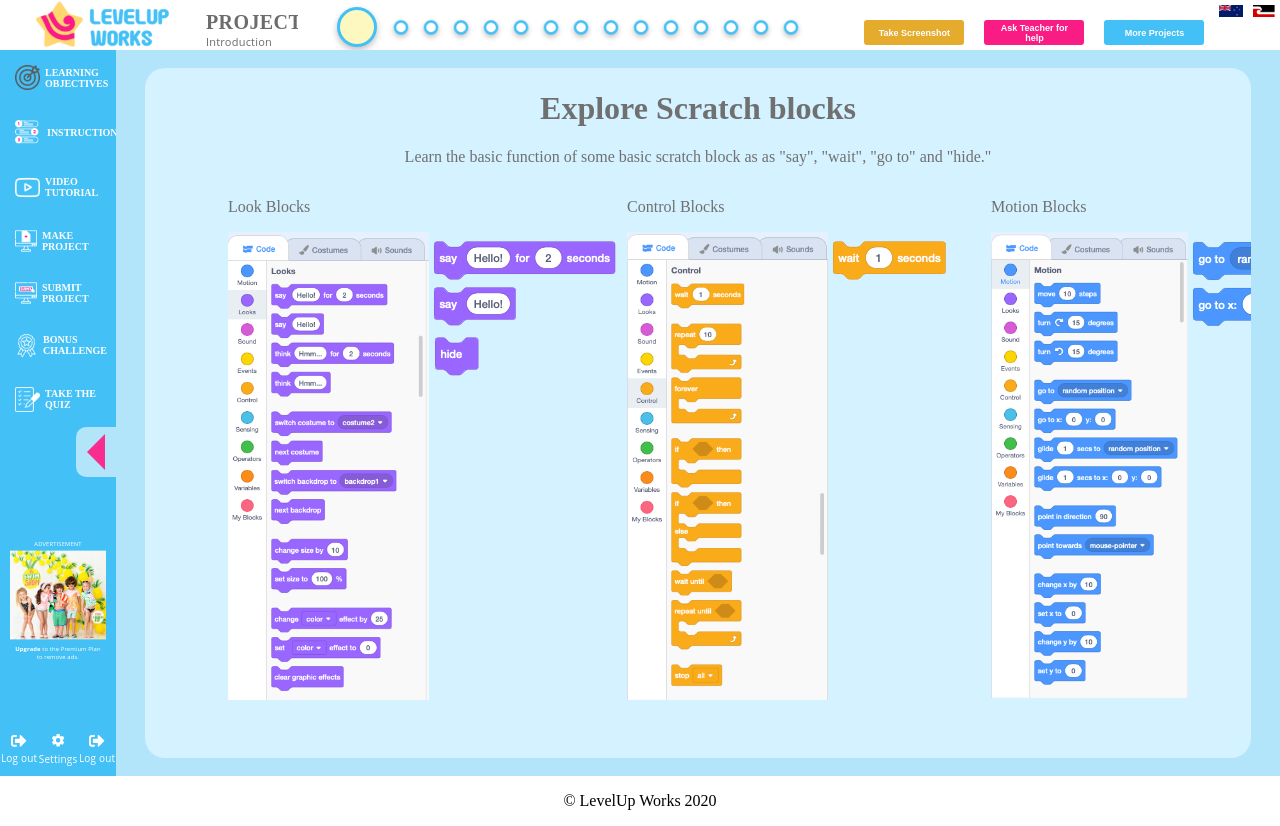
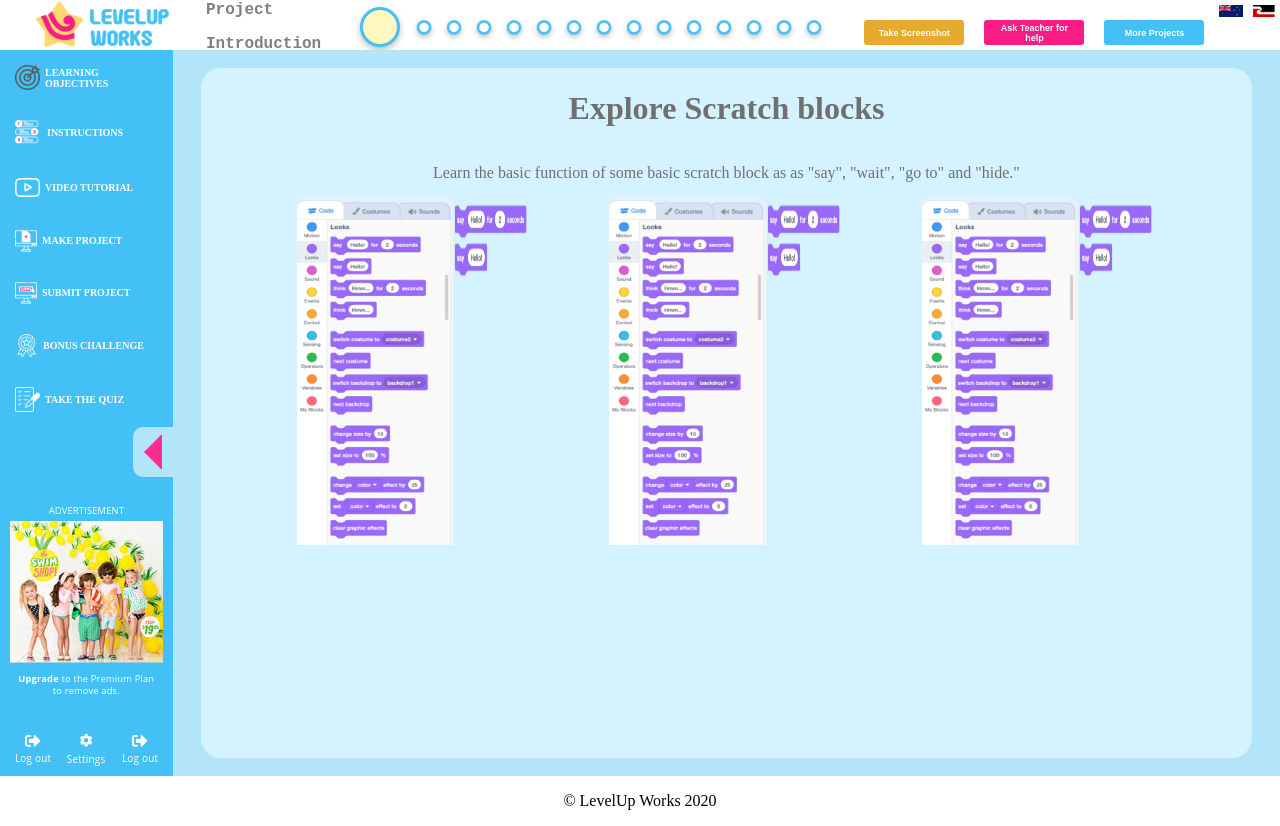
Before and after one commit to yadavdivakar/mission5-turners, a React (Create React App) app: page /instructions in a window 1280 px wide. Built offline with nearby package versions, Linux system fonts and the light colour scheme.

Commit message:
final changes to sidebar

```diff
--- a/src/components/styles/Header/Header.js
+++ b/src/components/styles/Header/Header.js
@@ -1,5 +1,5 @@
 import React from 'react'
-import { StyledHeader, StyledLogoContainer, StyledLeftHeaderGroup, StyledRightHeaderGroup, StyledButtonGroup, StyledButton, StyledFlagGroup, ProjectContainer, LevelsContainer,SmallDotImg } from './Header.styled'
+import { StyledHeader, StyledLogoContainer, StyledLeftHeaderGroup, StyledRightHeaderGroup, StyledButtonGroup, StyledButton, StyledFlagGroup, ProjectContainer, LevelsContainer,SmallDotImg,TextContainer } from './Header.styled'
 // import starImg from "../../../images/Star Logo 07-2.png"
 import { ReactComponent as HeaderLogo } from "../../../images/HeaderLogo.svg";
 import { ReactComponent as ProjectHeader } from "../../../images/ProjectIntro.svg";
@@ -18,7 +18,10 @@ const Header = () => {
         </StyledLogoContainer>
 
         <ProjectContainer>
-          <ProjectHeader></ProjectHeader>
+          <TextContainer>
+            <p>Project</p>
+            <p>Introduction</p>
+          </TextContainer>
         </ProjectContainer>
 
         <LevelsContainer>
--- a/src/components/styles/Header/Header.styled.js
+++ b/src/components/styles/Header/Header.styled.js
@@ -1,92 +1,88 @@
 import styled from "styled-components";
 
 export const StyledHeader = styled.header`
-    display: flex ;
+  display: flex;
   width: 100vw;
-    background-color:white ;
-    min-height: 50px ;
-    justify-content: space-between ;
-    overflow-y: auto;
+  background-color: white;
+  min-height: 50px;
+  justify-content: space-between;
+  overflow-y: hidden;
+  overflow-x: auto;
 
-`
+`;
 
 export const StyledLogoContainer = styled.div`
-    display:flex;
-    justify-content: center ;
-    align-items: center ;
+  display: flex;
+  justify-content: center;
+  align-items: center;
   width: auto;
   padding: 0 30px;
-
-`
+`;
 
 export const StyledLeftHeaderGroup = styled.div`
-    display:flex;
-
-
-
-
-`
+  display: flex;
+`;
 
 export const StyledRightHeaderGroup = styled.div`
-    display:flex;
-`
+  display: flex;
+`;
 
 export const StyledButtonGroup = styled.div`
-    display:flex;
-    align-items:flex-end ;
+  display: flex;
+  align-items: flex-end;
   flex: 1;
-
-
-`
+`;
 
 export const StyledButton = styled.button`
   width: 180px;
   height: 25px;
-    margin-bottom: 5px ;
+  margin-bottom: 5px;
   margin: 0 10px 5px 10px;
   background-color: ${(props) => props.colorSet};
-    border-radius: 3px ;
-    border: none ;
+  border-radius: 3px;
+  border: none;
   color: white;
   font-weight: 900;
   flex: 1;
 
-    @media screen and (max-width: 1480px){
+  @media screen and (max-width: 1480px) {
     width: 100px;
     font-size: 9px;
   }
-
-`
+`;
 
 export const StyledFlagGroup = styled.div`
-    display:flex;
-    *{
+  display: flex;
+  * {
     margin: 5px 5px;
   }
-
-`
+`;
 
 export const ProjectContainer = styled.div`
-    display:flex;
-    align-items: center ;
+  display: flex;
+  align-items: center;
 
-    *{
+  * {
     margin-top: 10px;
   }
-`
+`;
 
 export const LevelsContainer = styled.div`
-    display:flex;
-    align-items: center ;
+  display: flex;
+  align-items: center;
   margin-left: 30px;
-    img{
-        margin-top: 10px ;
+  img {
+    margin-top: 10px;
   }
-
-`
+`;
 
 export const SmallDotImg = styled.img`
   width: 30px;
   margin-top: 10px; ;
+`;
 
-`
+export const TextContainer = styled.div`
+  font-family: "Courier New", Courier, monospace;
+  color: grey;
+  font-weight: 900;
+`;
--- a/src/components/styles/PageLayout/PageLayout.styled.js
+++ b/src/components/styles/PageLayout/PageLayout.styled.js
@@ -1,32 +1,43 @@
 import styled from "styled-components";
 
-
 export const StyledLayout = styled.div`
-    display:flex;
+  display: flex;
   height: 100%;
   width: 100%;
 
-`
+  @media (max-width: 768px) {
+    flex-direction: column;
+  }
+`;
 
 export const StyledMain = styled.main`
-    display:flex;
-    background-color: #B2E4FA ;
+  display: flex;
+  background-color: #b2e4fa;
   width: 100vw;
   height: 100%;
   justify-content: center;
-    align-items: center ;
-`
+  align-items: center;
+`;
 
 export const StyledContentPane = styled.div`
-    display:flex;
+  display: flex;
   width: 85%;
   height: 85%;
-    background-color: red ;
-    border-radius: 20px ;
-
-`
+  background-color: red;
+  border-radius: 20px;
+`;
 
 export const StyledFooter = styled.footer`
-    display:flex;
-    justify-content: center ;
-`
+  display: flex;
+  justify-content: center;
+
+  @media (max-width: 768px) {
+    position: fixed;
+    padding: 10px 10px 0px 10px;
+    bottom: 0;
+    width: 100%;
+    /* Height of the footer*/
+    height: 40px;
+    background: white;
+  }
+`;
--- a/src/components/styles/SideMenu/SideMenu.js
+++ b/src/components/styles/SideMenu/SideMenu.js
@@ -1,6 +1,17 @@
-import React from 'react';
-import { StyledSideBar, StyledSideBarButton, StyledParentDiv, StyledLinkIcon, StyledAdContainer, StyledSettingsSVG, StyledSideBarButtonContainer, StyledLink } from './SideMenu.styled';
-import { useState } from 'react';
+import React from "react";
+import {
+  StyledSideBar,
+  StyledSideBarButton,
+  StyledParentDiv,
+  StyledLinkIcon,
+  StyledAdContainer,
+  StyledSettingsSVG,
+  StyledSideBarButtonContainer,
+  StyledLink,
+  MobileContainer,
+  MenuItemsContainer
+} from "./SideMenu.styled";
+import { useState } from "react";
 import { ReactComponent as LearningObjectivesSVG } from "../../../images/Target.svg";
 import { ReactComponent as InstructionsSVG } from "../../../images/InstructionsIcon.svg";
 import { ReactComponent as VideoSVG } from "../../../images/VideoTutorial.svg";
@@ -15,107 +26,156 @@ import { ReactComponent as AdSVG } from "../../../images/Advertisement.svg";
 import { ReactComponent as TriangleArrowSVG } from "../../../images/Triangle.svg";
 // import { Link } from 'react-router-dom';
 const SideMenu = () => {
-
   const [Open, SetOpen] = useState(true);
   const handleOpenCloseState = () => {
     SetOpen(!Open);
-  }
-
-
+  };
 
   return (
     <>
       <StyledSideBar>
-
         {Open && (
           <>
-
-            <div>
-              {
-                MenuItems.map(({ text, icon,pathstring }) => (
-
+            <>
+              <MenuItemsContainer>
+                {MenuItems.map(({ text, icon, pathstring }) => (
                   <StyledParentDiv key={text}>
-                    <StyledLink to = {pathstring}>
+                    <StyledLink to={pathstring}>
                       <StyledLinkIcon>{icon}</StyledLinkIcon>
                       <p>{text}</p>
                     </StyledLink>
                   </StyledParentDiv>
+                ))}
+              </MenuItemsContainer>
 
-                )
+              <StyledSideBarButtonContainer>
+                <StyledSideBarButton
+                  onClick={handleOpenCloseState}
+                  isOpen={Open}
+                >
+                  <TriangleArrowSVG></TriangleArrowSVG>
+                </StyledSideBarButton>
+              </StyledSideBarButtonContainer>
 
-                )
-              }
-            </div>
+              <StyledAdContainer>
+                <AdSVG />
+              </StyledAdContainer>
 
-            <StyledSideBarButtonContainer >
-              <StyledSideBarButton onClick={handleOpenCloseState} isOpen={Open} >
-                <TriangleArrowSVG></TriangleArrowSVG>
-              </StyledSideBarButton>
-            </StyledSideBarButtonContainer>
+              <StyledSettingsSVG>
+                <ProfileSVG />
+                <SettingsSVG />
+                <LogoutSVG />
+              </StyledSettingsSVG>
+            </>
 
-
-            <StyledAdContainer><AdSVG /></StyledAdContainer>
-
-            <StyledSettingsSVG>
-              <ProfileSVG />
-              <SettingsSVG />
-              <LogoutSVG />
-            </StyledSettingsSVG>
+            <>
+              <MobileContainer>
+                <StyledParentDiv>
+                  <LearningObjectivesSVG
+                    width={SVGwidth}
+                    height={SVGHeight}
+                  ></LearningObjectivesSVG>
+                </StyledParentDiv>
+                <StyledParentDiv>
+                  <InstructionsSVG
+                    width={SVGwidth}
+                    height={SVGHeight}
+                  ></InstructionsSVG>
+                </StyledParentDiv>
+                <StyledParentDiv>
+                  <VideoSVG width={SVGwidth} height={SVGHeight}></VideoSVG>
+                </StyledParentDiv>
+                <StyledParentDiv>
+                  <MakeProjectSVG
+                    width={SVGwidth}
+                    height={SVGHeight}
+                  ></MakeProjectSVG>
+                </StyledParentDiv>
+                <StyledParentDiv>
+                  <SubmitSVG width={SVGwidth} height={SVGHeight}></SubmitSVG>
+                </StyledParentDiv>
+                <StyledParentDiv>
+                  <BonusChallengeSVG
+                    width={SVGwidth}
+                    height={SVGHeight}
+                  ></BonusChallengeSVG>
+                </StyledParentDiv>
+                <StyledParentDiv>
+                  <TakeQuizSVG
+                    width={SVGwidth}
+                    height={SVGHeight}
+                  ></TakeQuizSVG>
+                </StyledParentDiv>
+              </MobileContainer>
+            </>
           </>
         )}
         {!Open && (
           <>
-            <div>
+            <MenuItemsContainer>
               <StyledParentDiv>
-                <LearningObjectivesSVG width={SVGwidth} height={SVGHeight}></LearningObjectivesSVG>
+                <LearningObjectivesSVG
+                  width={SVGwidth}
+                  height={SVGHeight}
+                ></LearningObjectivesSVG>
               </StyledParentDiv>
               <StyledParentDiv>
-                <InstructionsSVG width={SVGwidth} height={SVGHeight}></InstructionsSVG>
+                <InstructionsSVG
+                  width={SVGwidth}
+                  height={SVGHeight}
+                ></InstructionsSVG>
               </StyledParentDiv>
               <StyledParentDiv>
                 <VideoSVG width={SVGwidth} height={SVGHeight}></VideoSVG>
               </StyledParentDiv>
               <StyledParentDiv>
-                <MakeProjectSVG width={SVGwidth} height={SVGHeight}></MakeProjectSVG>
+                <MakeProjectSVG
+                  width={SVGwidth}
+                  height={SVGHeight}
+                ></MakeProjectSVG>
               </StyledParentDiv>
               <StyledParentDiv>
                 <SubmitSVG width={SVGwidth} height={SVGHeight}></SubmitSVG>
               </StyledParentDiv>
               <StyledParentDiv>
-                <BonusChallengeSVG width={SVGwidth} height={SVGHeight}></BonusChallengeSVG>
+                <BonusChallengeSVG
+                  width={SVGwidth}
+                  height={SVGHeight}
+                ></BonusChallengeSVG>
               </StyledParentDiv>
               <StyledParentDiv>
                 <TakeQuizSVG width={SVGwidth} height={SVGHeight}></TakeQuizSVG>
               </StyledParentDiv>
-            </div>
-            <StyledSideBarButtonContainer >
-              <StyledSideBarButton onClick={handleOpenCloseState} isOpen={Open} >
+            </MenuItemsContainer>
+            <StyledSideBarButtonContainer>
+              <StyledSideBarButton onClick={handleOpenCloseState} isOpen={Open}>
                 <TriangleArrowSVG></TriangleArrowSVG>
               </StyledSideBarButton>
             </StyledSideBarButtonContainer>
           </>
         )}
-
-
-
       </StyledSideBar>
     </>
-  )
-}
+  );
+};
 const SVGHeight = 33;
 const SVGwidth = 33;
 const MenuItems = [
-  { text: "LEARNING OBJECTIVES", icon: <LearningObjectivesSVG />, pathstring:"/objectives"},
-  { text: "INSTRUCTIONS", icon: <InstructionsSVG />, pathstring: "/instructions" },
-  { text: "VIDEO TUTORIAL", icon: <VideoSVG />, pathstring:"tutorial" },
+  {
+    text: "LEARNING OBJECTIVES",
+    icon: <LearningObjectivesSVG />,
+    pathstring: "/objectives",
+  },
+  {
+    text: "INSTRUCTIONS",
+    icon: <InstructionsSVG />,
+    pathstring: "/instructions",
+  },
+  { text: "VIDEO TUTORIAL", icon: <VideoSVG />, pathstring: "tutorial" },
   { text: "MAKE PROJECT", icon: <MakeProjectSVG />, pathstring: "makeproject" },
-  { text: "SUBMIT PROJECT", icon: <SubmitSVG />, pathstring:"/"},
-  { text: "BONUS CHALLENGE", icon: <BonusChallengeSVG /> , pathstring:"/"},
-  { text: "TAKE THE QUIZ", icon: <TakeQuizSVG /> , pathstring: "/"},
-]
-
-
-
-
+  { text: "SUBMIT PROJECT", icon: <SubmitSVG />, pathstring: "/" },
+  { text: "BONUS CHALLENGE", icon: <BonusChallengeSVG />, pathstring: "/" },
+  { text: "TAKE THE QUIZ", icon: <TakeQuizSVG />, pathstring: "/" },
+];
 
 export default SideMenu;
--- a/src/components/styles/SideMenu/SideMenu.styled.js
+++ b/src/components/styles/SideMenu/SideMenu.styled.js
@@ -17,6 +17,11 @@ export const StyledSideBar = styled.div`
         font-weight: 900;
 
     }
+    @media (max-width:768px){
+        overflow:visible;
+    }
+
+
 
 
 `
@@ -26,6 +31,12 @@ export const StyledSideBarButtonContainer = styled.div`
 
     width: 100%;
     min-height: 50px;
+
+    @media (max-width:768px){
+        display:none;
+    }
+
+
 
 `
 
@@ -67,6 +78,9 @@ export const StyledLinkIcon = styled.div`
 export const StyledAdContainer = styled.div`
     display:flex;
     padding: 10px;
+    @media (max-width:768px){
+        display:none;
+    }
 `
 
 export const StyledSettingsSVG = styled.div`
@@ -75,6 +89,10 @@ export const StyledSettingsSVG = styled.div`
     justify-content: center;
     align-items: center;
     justify-content: space-evenly ;
+
+    @media (max-width:768px) {
+        display:none;
+    }
 `
 
 export const StyledLink = styled(Link)`
@@ -84,3 +102,21 @@ export const StyledLink = styled(Link)`
     text-decoration: none;
     color: inherit;
 `
+
+export const MobileContainer = styled.div`
+    display:none;
+    @media (max-width: 768px) {
+        display:flex;
+        flex-direction: row;
+        height: 100%;
+        overflow: visible;
+        justify-content: center;
+    }
+
+`
+export const MenuItemsContainer = styled.div`
+    @media (max-width:768px){
+        display:none;
+    }
+
+`
--- a/src/pages/ContentPanelContainer/StyledContentPanelContainer.js
+++ b/src/pages/ContentPanelContainer/StyledContentPanelContainer.js
@@ -9,11 +9,13 @@ export const StyledContentPanel = styled.div`
     height: 95%;
     border-radius: 20px;
     background-color: #d4f2ff;
-    overflow: scroll;
     p{
         color: #707070;
     }
     h1{
         color: #707070;
     }
+    @media (max-width:1000px){
+        overflow: scroll;
+    }
 `
--- a/src/pages/Instructions/Instructions.js
+++ b/src/pages/Instructions/Instructions.js
@@ -1,59 +1,50 @@
-import React from 'react'
-import ContentPanelContainer from '../ContentPanelContainer/ContentPanelContainer';
-import { StyledHeaderDiv, StyledBlockDivContainer, StyledBlockDiv, StyledLeftBlockDiv, ChildBlockDiv, BlockChildContainer, BlockParent } from './Instructions.styled';
+import React from "react";
+import ContentPanelContainer from "../ContentPanelContainer/ContentPanelContainer";
+import {
+  StyledHeaderDiv,
+  StyledBlockDivContainer,
+  StyledBlockDiv,
+  StyledLeftBlockDiv,
+  ChildBlockDiv,
+  BlockChildContainer,
+  BlockParent,
+} from "./Instructions.styled";
 import { ReactComponent as CBlockSVG } from "../../images/ControlBlocks.svg";
 import { ReactComponent as LBlockSVG } from "../../images/LookBlocks.svg";
 import { ReactComponent as LBlockChild1SVG } from "../../images/LBlockChild1.svg";
 import { ReactComponent as LBlockChild2SVG } from "../../images/LBlockChild2.svg";
 import { ReactComponent as MBlockSVG } from "../../images/MotionBlocks.svg";
-import { ReactComponent as CBlockChild1SVG} from "../../images/CBlockChild1.svg";
-import { ReactComponent as MBlockChildSVG} from "../../images/MBlockChild1.svg";
+import { ReactComponent as CBlockChild1SVG } from "../../images/CBlockChild1.svg";
+import { ReactComponent as MBlockChildSVG } from "../../images/MBlockChild1.svg";
+import PurpleBlock from "../../images/purpleblock.png";
+import PurpleBlockChild from "../../images/purpleblockchild.png";
 const Instructions = () => {
   return (
-
     <ContentPanelContainer>
       <StyledHeaderDiv>
         <h1>Explore Scratch blocks</h1>
-        <p>Learn the basic function of some basic scratch block as as "say", "wait", "go to" and "hide."</p>
+        <p>
+          Learn the basic function of some basic scratch block as as "say",
+          "wait", "go to" and "hide."
+        </p>
       </StyledHeaderDiv>
+
       <StyledBlockDivContainer>
-        <BlockParent>
-          <p>Look Blocks</p>
         <StyledBlockDiv>
-            <LBlockSVG></LBlockSVG>
-            <BlockChildContainer>
-              <LBlockChild1SVG></LBlockChild1SVG>
-              <LBlockChild2SVG></LBlockChild2SVG>
-            </BlockChildContainer>
+          <img src={PurpleBlock} width={"50%"} height={"85%"}></img>
+          <img src={PurpleBlockChild} width={"25%"} height={"20%"}></img>
         </StyledBlockDiv>
-        </BlockParent>
-
-        <BlockParent>
-          <p>Control Blocks</p>
         <StyledBlockDiv>
-            <CBlockSVG></CBlockSVG>
-            <BlockChildContainer>
-              <CBlockChild1SVG></CBlockChild1SVG>
-
-            </BlockChildContainer>
+          <img src={PurpleBlock} width={"50%"} height={"85%"}></img>
+          <img src={PurpleBlockChild} width={"25%"} height={"20%"}></img>
         </StyledBlockDiv>
-        </BlockParent>
-
-        <BlockParent>
-          <p>Motion Blocks</p>
         <StyledBlockDiv>
-            <MBlockSVG></MBlockSVG>
-            <BlockChildContainer>
-              <MBlockChildSVG></MBlockChildSVG>
-
-            </BlockChildContainer>
+          <img src={PurpleBlock} width={"50%"} height={"85%"}></img>
+          <img src={PurpleBlockChild} width={"25%"} height={"20%"}></img>
         </StyledBlockDiv>
-        </BlockParent>
-
       </StyledBlockDivContainer>
     </ContentPanelContainer>
-
-  )
-}
+  );
+};
 
 export default Instructions;
--- a/src/pages/Instructions/Instructions.styled.js
+++ b/src/pages/Instructions/Instructions.styled.js
@@ -3,19 +3,26 @@ import styled from "styled-components";
 export const StyledHeaderDiv = styled.div`
 
     text-align: center;
+    display:flex;
+    flex-direction:column;
+
 `
 
 export const StyledBlockDivContainer = styled.div`
-    width: 85%;
-    height: 80%;
     display:flex;
-    justify-content: space-around ;
+    justify-content: center;
+
+    @media (max-width: 1000px){
+        flex-direction:column;
+
+    }
 
 `
 
 export const StyledBlockDiv = styled.div`
     display:flex;
     flex-direction: row ;
+    justify-content: center;
 
 `
 
@@ -32,6 +39,7 @@ export const ChildBlockDiv = styled.div`
 export const BlockChildContainer = styled.div`
     display:flex;
     flex-direction: column ;
+
 `
 export const BlockParent = styled.div`
     display:flex;
```
Also changed, not shown: src/images/purpleblock.png (added), src/images/purpleblockchild.png (added). Lines whose indentation alone changed are shown as unchanged.
